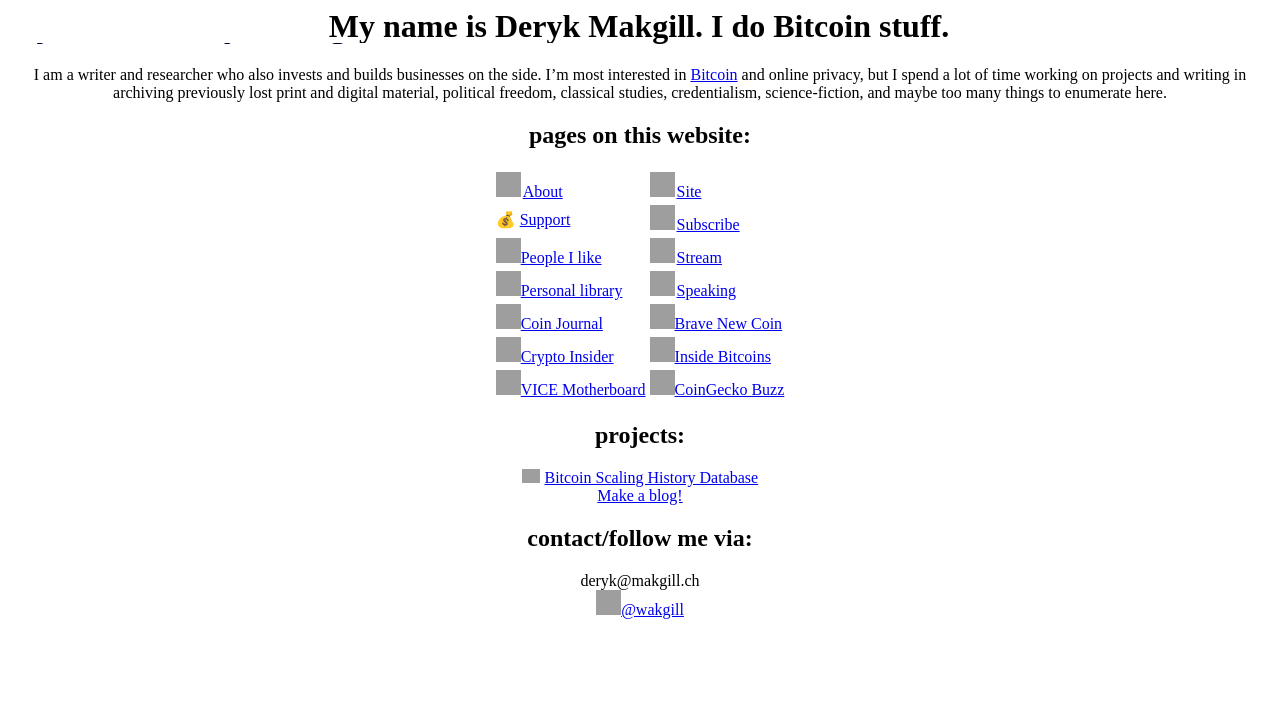
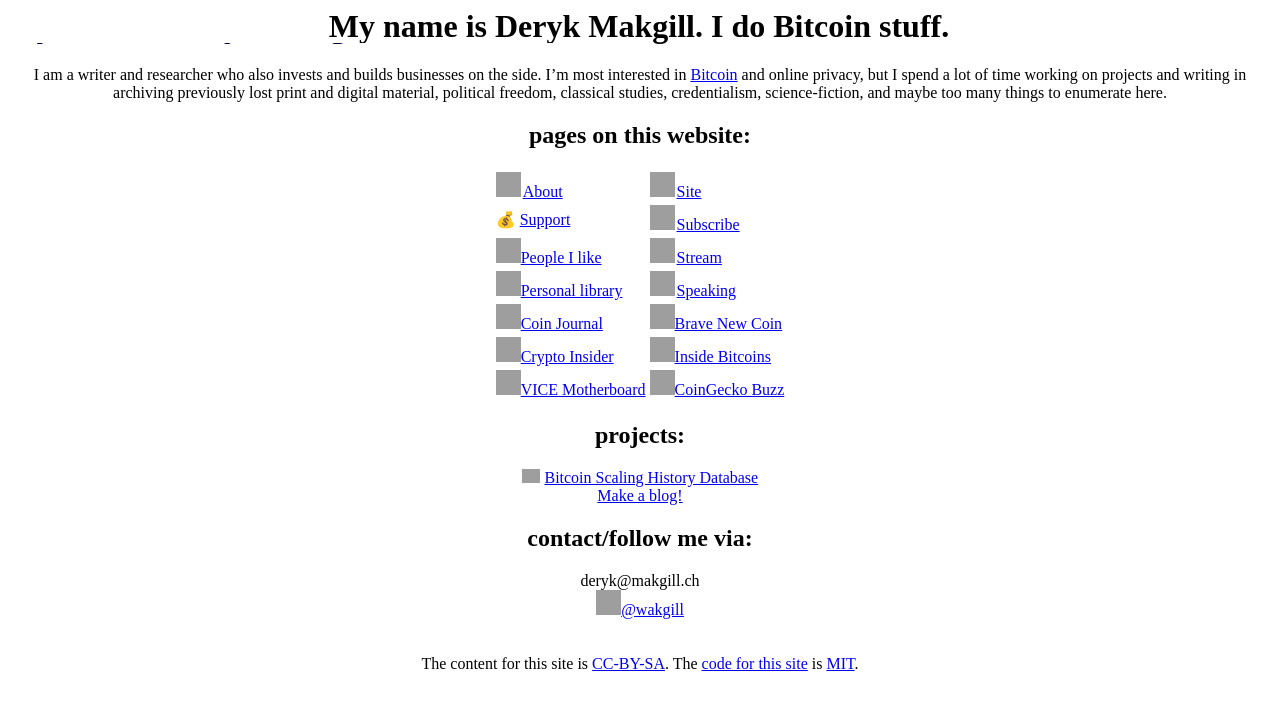
Before and after one commit to makgill/deryk, a Jekyll site: the page built from index.md, in a window 1280 px wide, cut to the strip 0-710 px from the top of the page. Built offline with Jekyll 4.4.1, drawn with Linux system fonts in a browser that asks for light colours; grey boxes are pictures that could not be loaded.

Commit message:
Update home.html

```diff
--- a/_layouts/home.html
+++ b/_layouts/home.html
@@ -9,7 +9,13 @@
 
 {{ content }}
 
-
+<br><br>
+  <footer>
+  The content for this site is
+  <a href="https://creativecommons.org/licenses/by-sa/2.0/">CC-BY-SA</a>.
+  The <a href="https://git.sr.ht/~sircmpwn/drewdevault.com">code for this site</a>
+  is <a href="https://opensource.org/licenses/MIT">MIT</a>.
+</footer>
 </div>
 
 </body>
```
